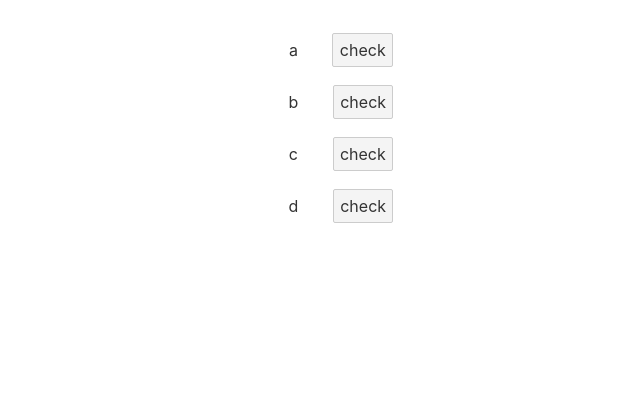
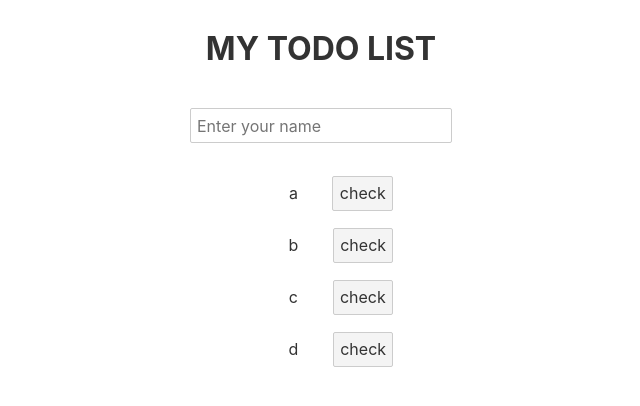
Before and after one commit to TanguyLichau/TodoApp-Svelte, a Svelte app: page / in a window 1280 px wide. Shown: the top 406 px of the page, without its empty margins (319-959 px from the left). Built offline with nearby package versions, Linux system fonts and the light colour scheme.

Commit message:
Finished the addTodo component

```diff
--- a/public/index.html
+++ b/public/index.html
@@ -4,7 +4,7 @@
 	<meta charset='utf-8'>
 	<meta name='viewport' content='width=device-width,initial-scale=1'>
 
-	<title>Svelte app</title>
+	<title>Todo List</title>
 
 	<link rel='icon' type='image/png' href='/favicon.png'>
 	<link rel='stylesheet' href='/global.css'>
--- /dev/null
+++ b/src/AddTodo.svelte
@@ -0,0 +1,28 @@
+<script>
+  import { createEventDispatcher } from "svelte";
+  const dispatch = createEventDispatcher();
+
+  let value = "";
+
+  function getTodoValue(event) {
+    if (event.key === "Enter") {
+      console.log(value);
+      dispatch("favorite", { value });
+    }
+  }
+</script>
+
+<div class="input">
+  <input
+    on:keyup={getTodoValue}
+    bind:value
+    type="text"
+    placeholder="Enter your name"
+  />
+</div>
+
+<style>
+  .input {
+    text-align: center;
+  }
+</style>
--- a/src/App.svelte
+++ b/src/App.svelte
@@ -1,8 +1,17 @@
 <script>
   import TodosList from "./TodosList.svelte";
+  import Header from "./Header.svelte";
+  import AddTodo from "./AddTodo.svelte";
   let todolists = ["a", "b", "c", "d"];
+
+  const whenFavored = (event) => {
+    todolists.push(event.detail.value);
+    todolists = todolists;
+  };
 </script>
 
+<Header />
+<AddTodo on:favorite={whenFavored} />
 <TodosList {todolists} />
 
 <style>
--- /dev/null
+++ b/src/Header.svelte
@@ -0,0 +1,11 @@
+<script>
+</script>
+
+<h1>MY TODO LIST</h1>
+
+<style>
+  h1 {
+    text-align: center;
+    margin-bottom: 40px;
+  }
+</style>
```
